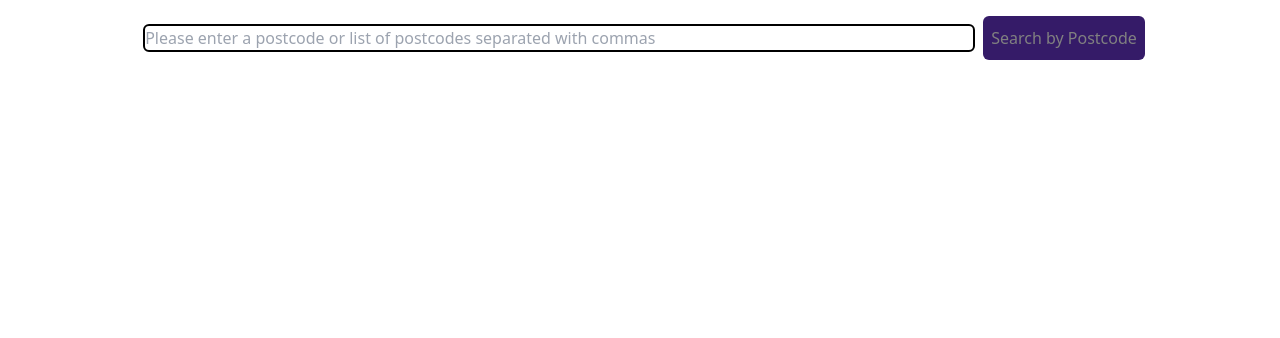
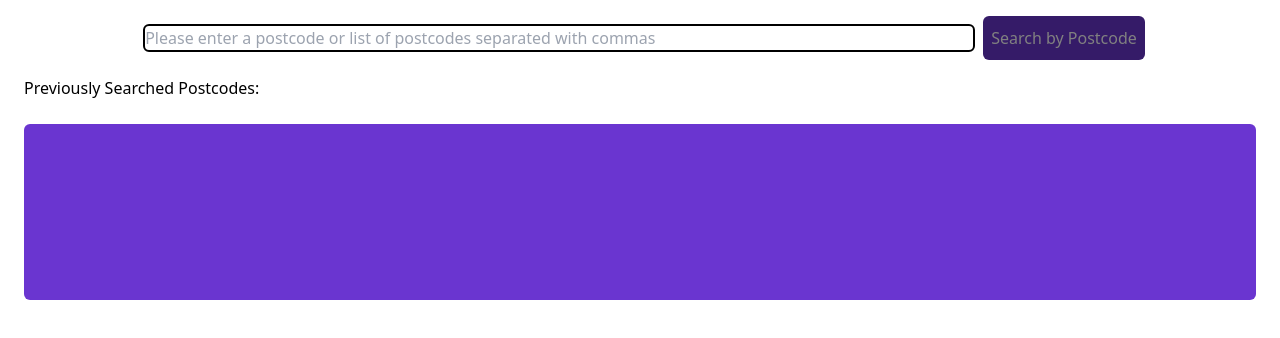
Before and after one commit to DanPGill2023/scheme-serve-tech-test, a React (Create React App) app: page / in a window 1280 px wide. Shown: the top 338 px of the page. Built offline with nearby package versions, Linux system fonts and the light colour scheme; no server answers.

Commit message:
Adds historic search functionality that tracks previously searched postcodes and allows user to select them from a list to update page

```diff
--- a/src/features/crimeTracker/CrimeTracker.tsx
+++ b/src/features/crimeTracker/CrimeTracker.tsx
@@ -1,6 +1,9 @@
 import { useState, useEffect } from "react";
 import { useSearchParams } from "react-router-dom";
-import { getValidPostcodes } from "src/utils/func/postcodes";
+import {
+  getValidPostcodes,
+  updatePreviouslySearchedPostcodes,
+} from "src/utils/func/postcodes";
 import SearchBar from "../search/SearchBar";
 import HistoricSearch from "../search/HistoricSearch";
 
@@ -9,10 +12,10 @@ const CrimeTracker = () => {
   const postcodeQueryParams = searchParams.get("postcode") || "";
   const initialPostcodes = getValidPostcodes(postcodeQueryParams);
   const [searchTerm, setSearchTerm] = useState(
-    initialPostcodes.join(",") || ""
+    initialPostcodes.join(", ") || ""
   );
   const [postcodes, setPostcodes] = useState(
-    postcodeQueryParams?.split(",") || [""]
+    postcodeQueryParams.length ? postcodeQueryParams?.split(", ") : []
   );
   const [coordinates, setCoordinates] = useState([{}]);
   const [selectedPostcodeIndex, setSelectedPostcodeIndex] = useState(0);
@@ -25,16 +28,16 @@ const CrimeTracker = () => {
   };
 
   const handleSubmitSearch = (event: React.FormEvent<HTMLFormElement>) => {
-    const validPostcodes = getValidPostcodes(searchTerm);
+    const validPostcodes = getValidPostcodes(searchTerm.toUpperCase());
     event.preventDefault();
     if (!validPostcodes.length) {
       window.alert("You have not entered a valid postcode!");
     } else {
-      const validSearchTerm = validPostcodes.join(",");
-      setSearchParams({ postcode: searchTerm });
+      const validSearchTerm = validPostcodes.join(", ");
       setPostcodes(validPostcodes);
       setSearchTerm(validSearchTerm);
       setSearchParams({ postcode: validSearchTerm });
+      updatePreviouslySearchedPostcodes(validPostcodes);
     }
   };
 
@@ -45,7 +48,17 @@ const CrimeTracker = () => {
     setCoordinates([{ latitude, longitude }]);
   };
 
+  const handleUpdateSelectedPostcodeIndex = (postcode: string) => {
+    const index = postcodes.indexOf(postcode);
+
+    setSelectedPostcodeIndex(index);
+    setPostcodes([postcode]);
+    setSearchTerm(postcode);
+    setSearchParams({ postcode });
+  };
+
   useEffect(() => {
+    if (postcodes.length) {
       const fetchData = async () => {
         const response = await fetch(
           `http://api.getthedata.com/postcode/${postcodes[selectedPostcodeIndex]}`
@@ -58,6 +71,7 @@ const CrimeTracker = () => {
         }
       };
       fetchData();
+    }
   }, [postcodes, selectedPostcodeIndex]);
 
   return (
@@ -71,7 +85,9 @@ const CrimeTracker = () => {
         }
         search={searchTerm}
       />
-      <HistoricSearch />
+      <HistoricSearch
+        onClick={(postcode) => handleUpdateSelectedPostcodeIndex(postcode)}
+      />
     </div>
   );
 };
--- a/src/features/search/HistoricSearch.tsx
+++ b/src/features/search/HistoricSearch.tsx
@@ -1,5 +1,27 @@
-const HistoricSearch = () => {
-  return <></>;
+type HistoricSearchProps = {
+  onClick: (postcode: string) => void;
+};
+
+const HistoricSearch = ({ onClick }: HistoricSearchProps) => {
+  const postcodes = localStorage.getItem("postcodes")?.split(", ") || [];
+  return (
+    <div className="flex flex-1 flex-col">
+      <h1 className="ml-6">Previously Searched Postcodes:</h1>
+      <div className="flex flex-wrap p-4 justify-center overflow-y-scroll flex-1 bg-theme-purple m-6 rounded-md max-h-44">
+        {postcodes.map((postcode: string) => {
+          return (
+            <button
+              key={postcode}
+              onClick={() => onClick(postcode)}
+              className="rounded-sm hover:brightness-150 w-24 p-2 h-10 m-4 bg-white text-theme-purple font-bold"
+            >
+              {postcode}
+            </button>
+          );
+        })}
+      </div>
+    </div>
+  );
 };
 
 export default HistoricSearch;
--- a/src/features/search/SearchBar.tsx
+++ b/src/features/search/SearchBar.tsx
@@ -17,7 +17,7 @@ const SearchBar = ({ onSubmit, search, onChange }: SearchBarProps) => {
         />
         <button
           disabled={!search.length}
-          className="bg-theme-purple text-white p-2 rounded-md disabled:brightness-50"
+          className="bg-theme-purple text-white p-2 rounded-md hover:brightness-150 disabled:brightness-50"
           type="submit"
         >
           Search by Postcode
--- a/src/utils/func/postcodes.ts
+++ b/src/utils/func/postcodes.ts
@@ -5,8 +5,29 @@ const validatePostcode = (postcode: string) => {
 };
 
 export const getValidPostcodes = (postcodes: string) => {
-  const postcodeArray = postcodes.split(", ");
+  const postcodeArray = postcodes.split(",").map((postcode) => postcode.trim());
   return postcodeArray.filter((postcode) => {
     return validatePostcode(postcode);
   });
 };
+
+export const updatePreviouslySearchedPostcodes = (postcodes: string[]) => {
+  const previouslySearchedPostcodeString = localStorage
+    .getItem("postcodes")
+    ?.toUpperCase();
+  const previouslySearchedPostcodes =
+    previouslySearchedPostcodeString &&
+    previouslySearchedPostcodeString.length > 0
+      ? previouslySearchedPostcodeString
+          ?.split(",")
+          .map((postcode) => postcode.trim())
+      : [];
+  const newPostcodes = postcodes.filter(
+    (postcode) => !previouslySearchedPostcodes?.includes(postcode)
+  );
+  const updatedPostcodes = [
+    ...previouslySearchedPostcodes,
+    ...newPostcodes,
+  ].map((postcode) => postcode.trim());
+  localStorage.setItem("postcodes", updatedPostcodes.join(", "));
+};
```
Lines whose indentation alone changed are shown as unchanged.
